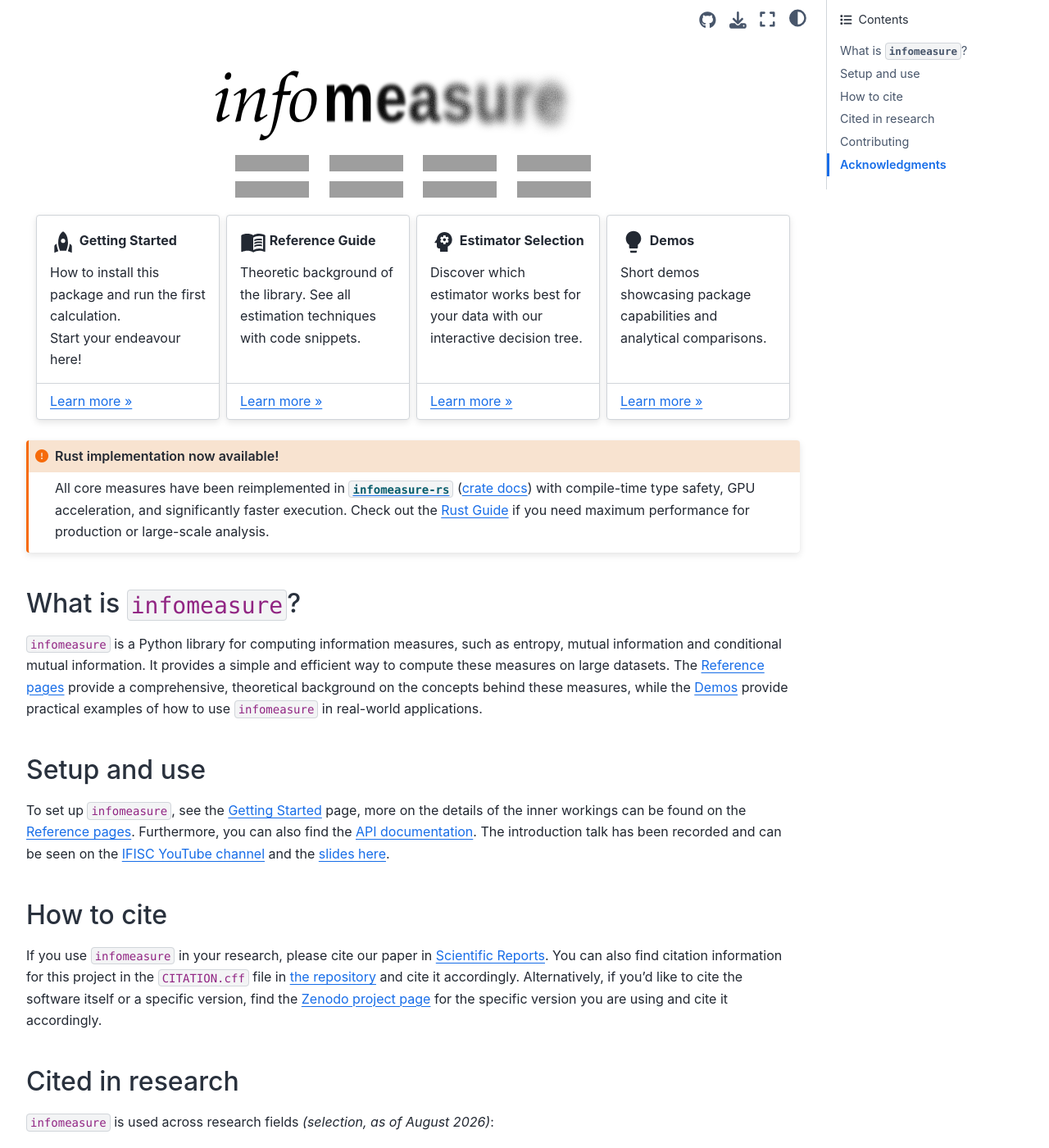
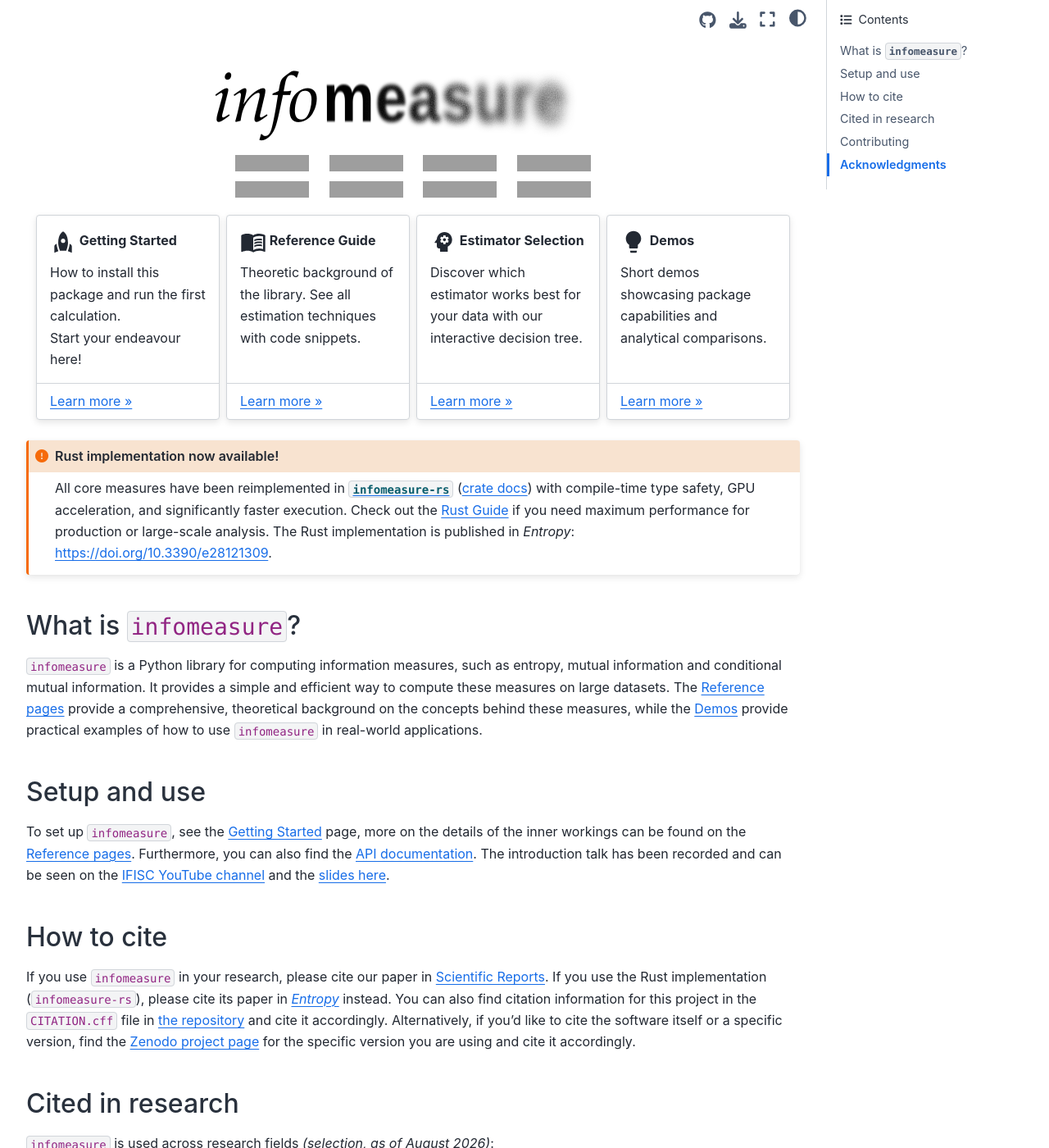
Before and after one commit to cbueth/infomeasure, a Sphinx documentation site: the page built from docs/index.md, in a window 1280 px wide and 1400 px high, cut to the strip 0-1400 px from the top of the window. Shown: the whole strip at 82% size. Built offline with Sphinx 7.4.7 and the Sphinx Book theme 1.1.4, drawn with Linux system fonts in a browser that asks for light colours; pages that are not in the unit, such as notebooks, are missing from menus; grey boxes are pictures that could not be loaded.

Commit message:
docs: cite published infomeasure-rs Entropy paper in Rust callouts

````diff
--- a/docs/index.md
+++ b/docs/index.md
@@ -105,6 +105,7 @@ All core measures have been reimplemented in
 compile-time type safety, GPU acceleration, and significantly faster execution.
 Check out the [Rust Guide](https://docs.rs/infomeasure/latest/infomeasure/guide/index.html)
 if you need maximum performance for production or large-scale analysis.
+The Rust implementation is published in *Entropy*: <https://doi.org/10.3390/e28121309>.
 ```
 
 ## What is `infomeasure`?
@@ -127,6 +128,8 @@ the [IFISC YouTube channel](https://www.youtube.com/watch?v=ckScv1E-vHE) and the
 
 If you use `infomeasure` in your research, please cite our paper
 in [Scientific Reports](https://doi.org/10.1038/s41598-025-14053-5).
+If you use the Rust implementation (`infomeasure-rs`), please cite its paper in
+[*Entropy*](https://doi.org/10.3390/e28121309) instead.
 You can also find citation information for this project in the `CITATION.cff` file
 in [the repository](https://github.com/cbueth/infomeasure) and cite it accordingly.
 Alternatively, if you'd like to cite the software itself or a specific version,
````
Also changed, not shown: README.md (+1 -1 lines).
